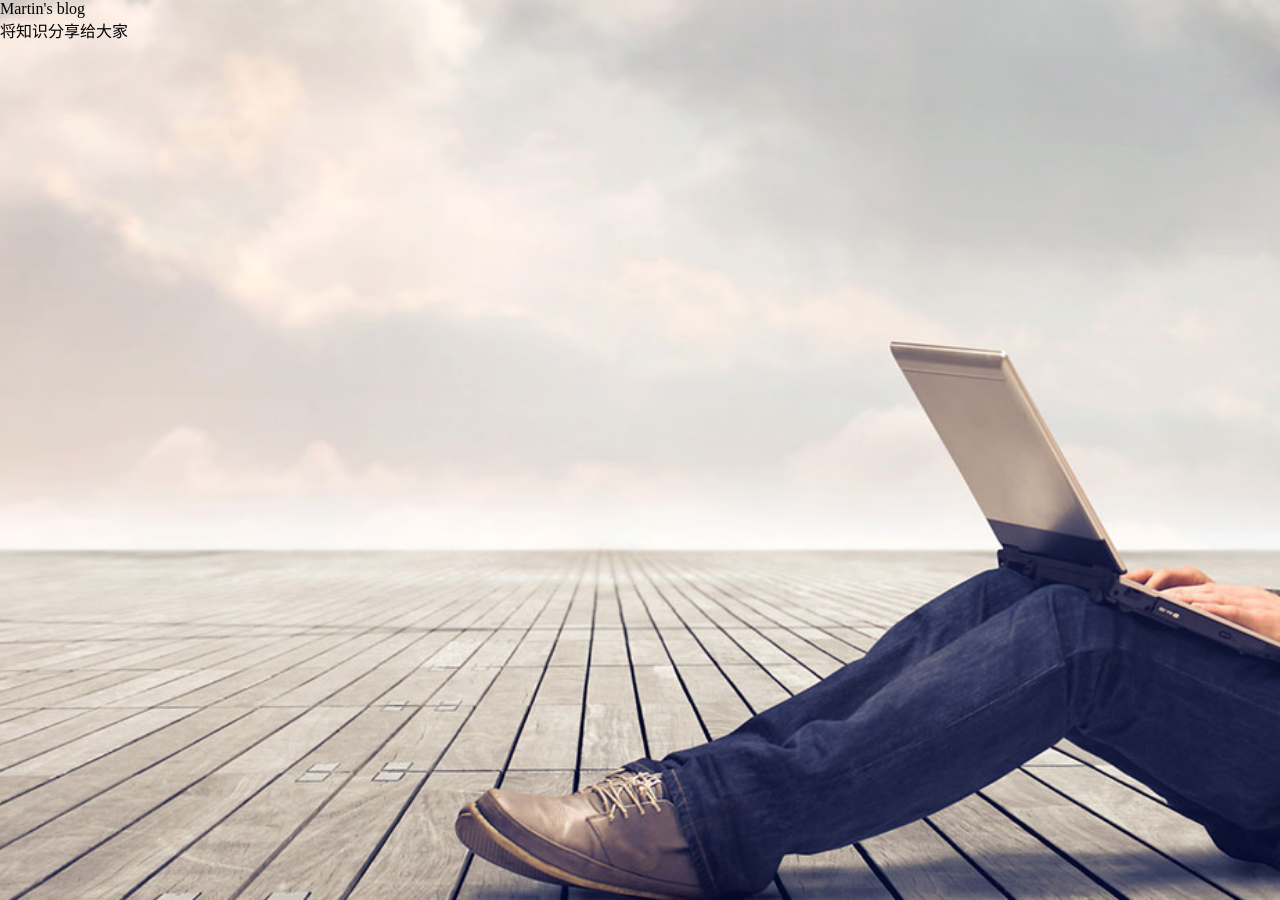
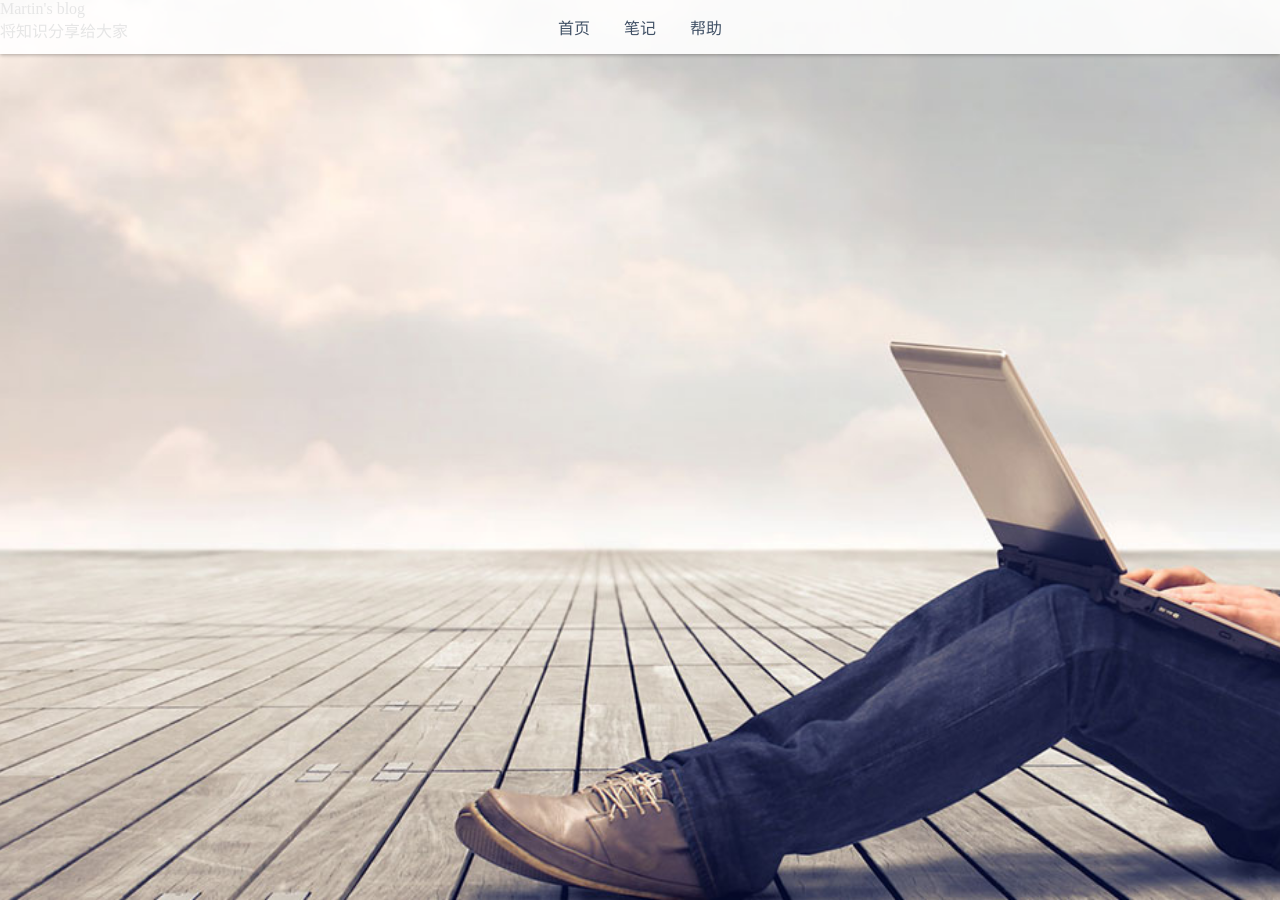
Before and after one commit to Martin0809/blog, a Jekyll site: the page index.html, which Jekyll copies as it is, in a window 1280 px wide and 900 px high. Built offline with Jekyll 4.4.1, drawn with Linux system fonts in a browser that asks for light colours; Markdown is read by kramdown in place of the engine named in the settings.

Commit message:
添加导航栏

```diff
--- a/css/style.css
+++ b/css/style.css
@@ -1,10 +1,89 @@
-body {
-	width: 100%;
-	height: 100%;
+* {
 	margin: 0;
 	padding: 0;
 }
 
+body {
+	width: 100%;
+	height: 100%;
+}
+
+/* 导航栏 */
+.nav {
+	position: fixed;
+	width: 100%;
+  	background-color: rgba(255,255,255,.9);
+	box-shadow: 0 1px 4px rgba(0,0,0,.3);
+  	z-index: 5;
+}
+
+.main-nav,
+.sub-nav {
+	margin: 0 auto;
+	padding: 0;
+}
+
+.main-nav {
+  	text-align: center;
+}
+
+.main-nav li {
+  	position: relative;
+  	display: inline-block;
+  	list-style: none;
+  	text-decoration: none;
+  	font-size: 16px;
+  	font-weight: 400;
+}
+
+.main-nav li a {
+  	display: block;
+  	padding: 15px;
+  	text-decoration: none;
+ 	color: #415166;
+}
+
+.main-nav li a:hover,
+.main-nav .active a {
+  	color: #408CF3;
+}
+
+.active {
+  	margin-bottom: -1px;
+  	border-bottom: 1px solid #fff;
+}
+
+.main-nav .sub-nav {
+  	position: absolute;
+  	margin-top: 30px;
+ 	opacity: 0;
+  	text-align: left;
+  	width: 100px;
+  	background-color: rgba(255,255,255,.9);
+	box-shadow: 0 1px 4px rgba(0,0,0,.3);
+ 	pointer-events: none;
+  	z-index: 1000;
+  	transition: all .3s;
+}
+
+.main-nav .menu:hover .sub-nav {
+  	margin-top: 0;
+  	opacity: 1;
+  	pointer-events: auto;
+}
+
+.main-nav .sub-nav li a {
+  	width: 100px;
+  	padding: 10px 15px;
+ 	color: #333;
+}
+
+.main-nav .sub-nav li a:hover,
+.main-nav .sub-nav .active a {
+  	color: #2ECC71;
+}
+
+/* 第一个屏幕 */
 .first-screen {
 	position: absolute;
 	width: 100%;
@@ -14,6 +93,7 @@ body {
 	background-size: cover;
 }
 
+/* 第二个屏幕 */
 .second-screen {
 	position: absolute;
 	top: 100%;
--- a/index.html
+++ b/index.html
@@ -8,7 +8,22 @@
 	</head>
 	<body>
 		<nav class="nav">
-
+			<ul class="main-nav">
+				<li name="nav_home">
+					<a class="text-center" href="/"> 首页 </a>
+				</li>
+				<li name="nav_note">
+					<a class="text-center" href="/"> 笔记 </a>
+				</li>
+				<li class="menu" name="nav_about">
+					<a class="text-center" href="/"> 帮助 </a>
+					<ul class="sub-nav">
+						<li name="nav-help">
+							<a href="#"> help </a>
+						</li>
+					</ul>
+				</li>
+			</ul>
 		</nav>
 		<div class="first-screen">
 			<div class="title">Martin's blog</div>
```
